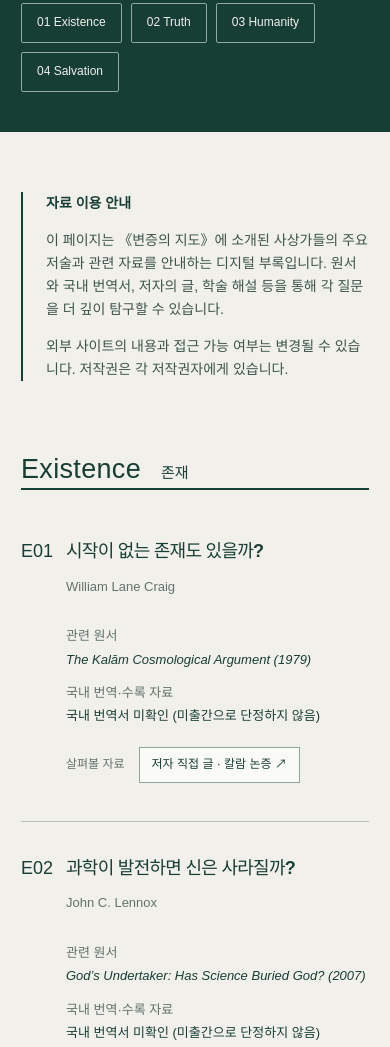
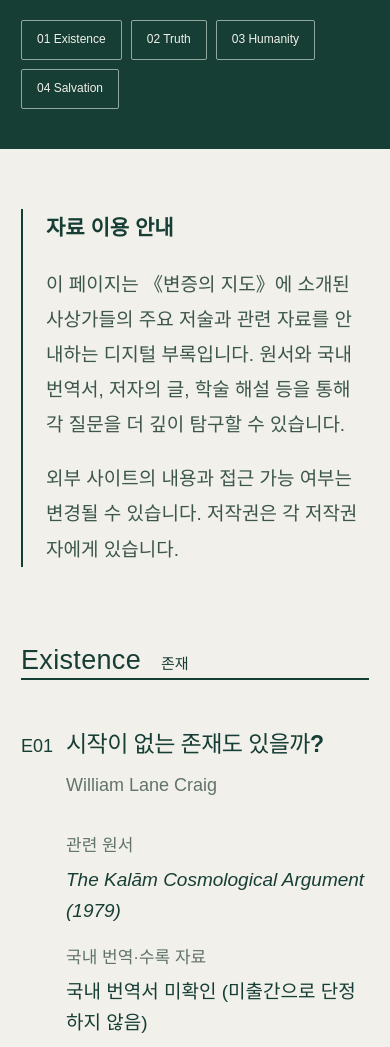
Before and after one commit to namgangdesign-web/atlas-of-questions, a plain HTML site: page index.html in a window 390 px wide. Shown: the part 474-1521 px from the top of the page. Drawn offline with Linux system fonts and the light colour scheme.

Commit message:
Add files via upload

```diff
--- a/index.html
+++ b/index.html
@@ -15,6 +15,46 @@ main{padding-top:82px}
   .mast{padding-bottom:83px}
   main{padding-top:83px}
   .chapter-title{padding-bottom:2px}
+}
+
+/* Readability: larger body copy and tap targets, especially on phones */
+.intro{font-size:17px;line-height:1.85}
+.intro strong{font-size:19px}
+.hero p:not(.ko){font-size:16px;line-height:1.8}
+.nav a{font-size:14px}
+.entry h3{font-size:clamp(20px,3vw,25px);line-height:1.55}
+.author{font-size:15px}
+dl{font-size:15px;line-height:1.75}
+.link-label{font-size:14px}
+.links a{font-size:14px;line-height:1.5;padding:10px 13px}
+.footnote{font-size:14px}
+@media(max-width:600px){
+ .intro{font-size:17px;line-height:1.85}
+ .intro strong{font-size:19px}
+ .hero p:not(.ko){font-size:16px}
+ .nav a{font-size:14px;padding:11px 14px}
+ .entry h3{font-size:21px}
+ .author{font-size:15px}
+ dl{font-size:16px;line-height:1.75}
+ .link-label{font-size:14px}
+ .links a{font-size:15px;padding:12px 13px}
+ .code{font-size:18px}
+ .footnote{font-size:14px}
+}
+
+/* Mobile reading size: content only, buttons unchanged */
+@media(max-width:600px){
+ .intro{font-size:19px;line-height:1.85}
+ .intro strong{font-size:21px}
+ .entry h3{font-size:23px;line-height:1.5;letter-spacing:-.025em}
+ .author{font-size:18px;line-height:1.65}
+ dl{font-size:19px;line-height:1.65;gap:4px}
+ dt{font-size:17px;margin-top:13px}
+ dd{font-size:19px;overflow-wrap:anywhere}
+ .links a{font-size:13px;padding:7px 12px}
+ .link-label{font-size:13px}
+ .nav a{font-size:12px;padding:9px 15px}
+ .footnote{font-size:17px;line-height:1.8}
 }
 </style><style>
 .links a.korean-resource{border-color:#aab3a7;background:#eef0e9}.links a.korean-resource:hover{background:var(--ink);color:var(--paper)}
```
